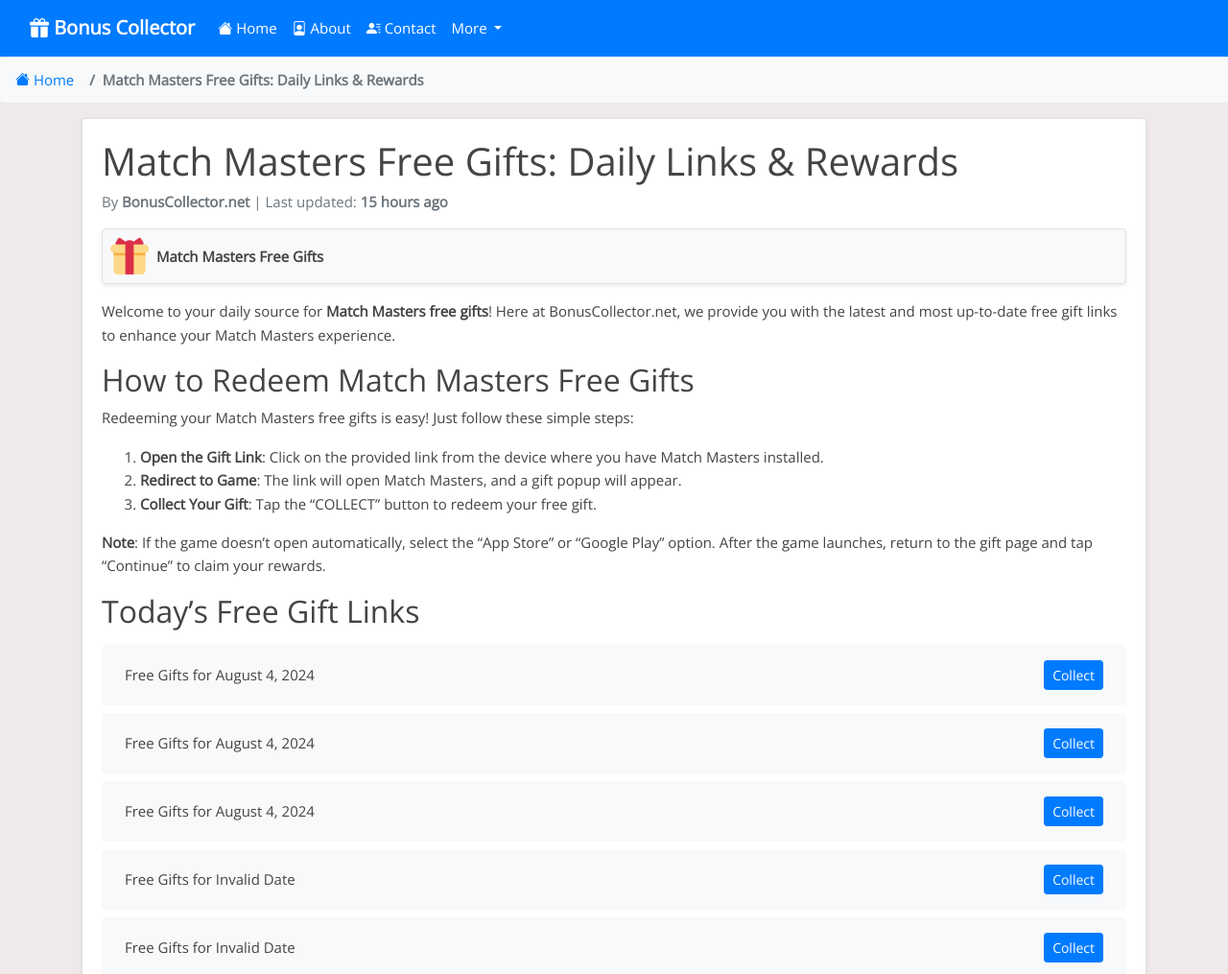
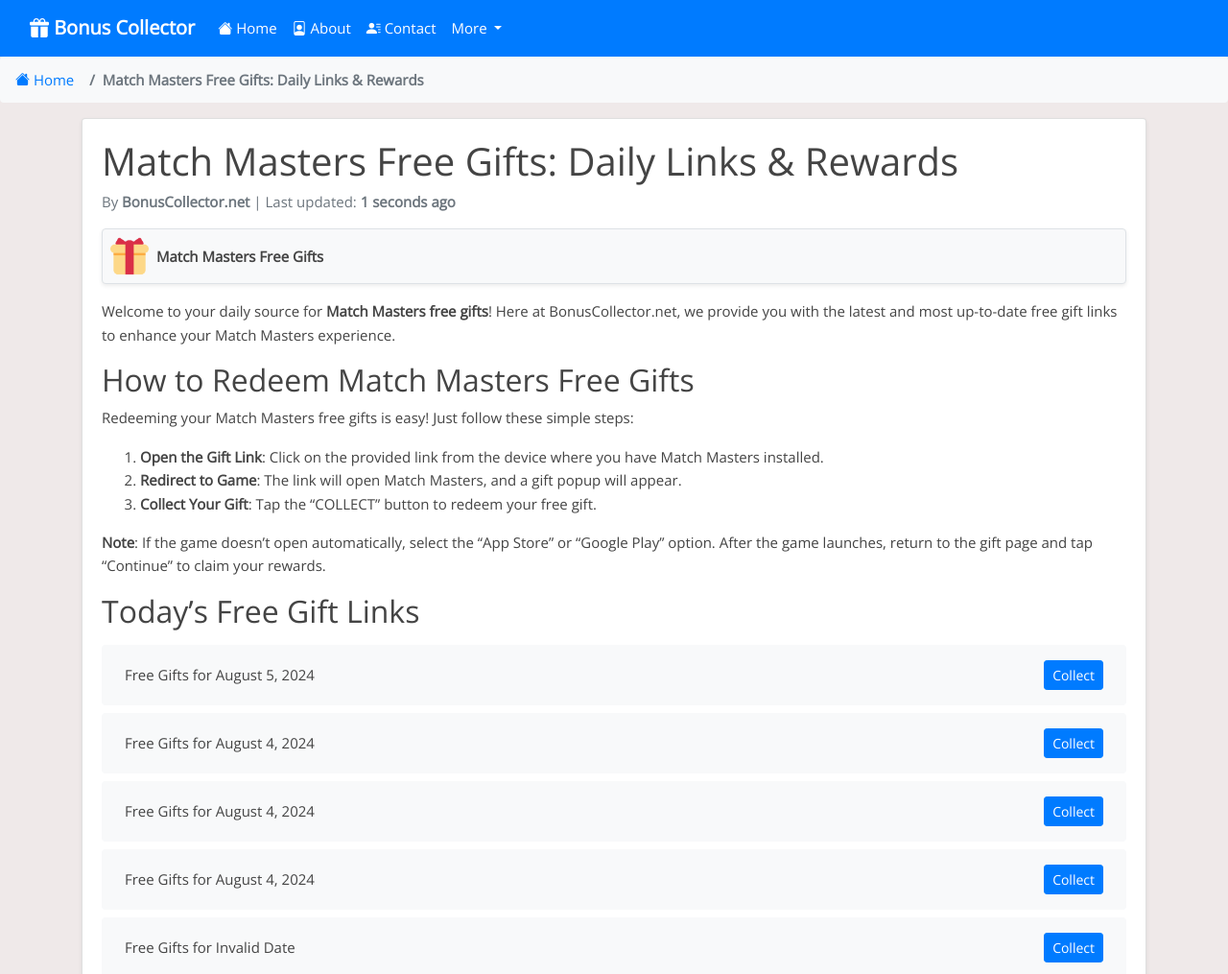
Before and after one commit to Prollad99/bs-net, a Jekyll site: the page built from _posts/2024-06-30-match-masters.md, in a window 1280 px wide and 1400 px high. Shown: the top 1015 px of the window at 96% size. Built offline with Jekyll 4.4.1, drawn with Linux system fonts in a browser that asks for light colours; nearby versions of some CDN libraries; comment, search, counter and statistics services are not loaded.

Commit message:
Update match-masters reward links and last modified date

```diff
--- a/_data/include_files.yml
+++ b/_data/include_files.yml
@@ -2,7 +2,7 @@
   last_modified: 2024-08-04 15:06:56
 
 match-masters.html:
-  last_modified: 2024-08-04 13:07:59
+  last_modified: 2024-08-05 04:08:54
 
 doubleu-casino.html:
   last_modified: 2024-08-04 06:36:48
--- a/_includes/match-masters.html
+++ b/_includes/match-masters.html
@@ -1,4 +1,8 @@
 <ul class="list-group mt-3 mb-4">
+  <li class="list-group-item d-flex justify-content-between align-items-center">
+    <span>Free Gifts for August 5, 2024</span>
+    <a href="https://go.matchmasters.io/l/p/3NMj-K2qceA" class="btn btn-primary btn-sm">Collect</a>
+  </li>
   <li class="list-group-item d-flex justify-content-between align-items-center">
     <span>Free Gifts for August 4, 2024</span>
     <a href="https://go.matchmasters.io/l/p/SdMIEGso2kI" class="btn btn-primary btn-sm">Collect</a>
@@ -395,8 +399,4 @@
     <span>Free Gifts for Invalid Date</span>
     <a href="https://go.matchmasters.io/l/p/Happy4thofJuly" class="btn btn-primary btn-sm">Collect</a>
   </li>
-  <li class="list-group-item d-flex justify-content-between align-items-center">
-    <span>Free Gifts for Invalid Date</span>
-    <a href="https://go.matchmasters.io/l/p/tjqh6v_IW_w" class="btn btn-primary btn-sm">Collect</a>
-  </li>
 </ul>
```
Also changed, not shown: links-json/match-masters.json (+4 -3 lines).
